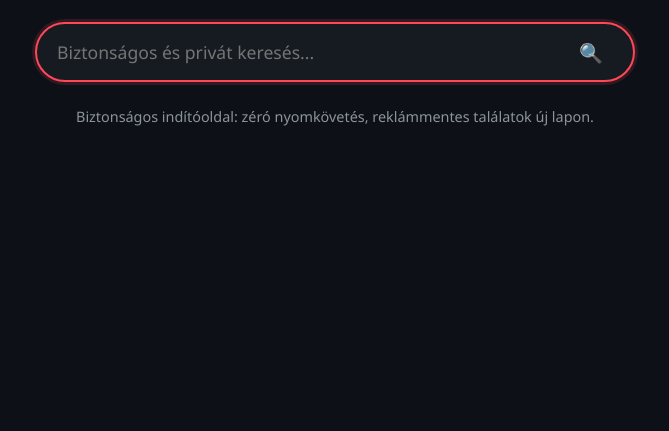
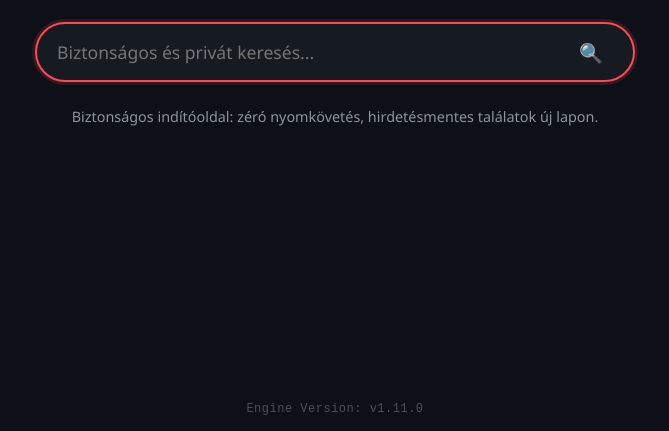
Before and after one commit to impericsabesz/imperisearch, a plain HTML site: page index.html in a window 1280 px wide. Shown: the part 369-800 px from the top of the page, without its empty margins (305-974 px from the left). Drawn offline with Linux system fonts and the light colour scheme.

Commit message:
Update index.html

```diff
--- a/index.html
+++ b/index.html
@@ -6,7 +6,7 @@
     <title>Imperifansub - Privát Kereső</title>
     <style>
         * { box-sizing: border-box; margin: 0; padding: 0; font-family: 'Segoe UI', -apple-system, sans-serif; }
-        body { background-color: #0d1117; color: #c9d1d9; min-height: 100vh; display: flex; flex-direction: column; align-items: center; justify-content: center; padding: 20px; }
+        body { background-color: #0d1117; color: #c9d1d9; min-height: 100vh; display: flex; flex-direction: column; align-items: center; justify-content: center; padding: 20px; position: relative; }
         .container { width: 100%; max-width: 600px; text-align: center; }
         h1 { font-size: 2.8rem; margin-bottom: 25px; color: #ff4757; font-weight: 700; letter-spacing: -1px; cursor: pointer; }
         .search-box { width: 100%; max-width: 600px; display: flex; background-color: #161b22; border: 2px solid #30363d; border-radius: 50px; padding: 6px 20px; margin-bottom: 25px; }
@@ -15,6 +15,7 @@
         .search-button { background: none; border: none; color: #8b949e; cursor: pointer; padding: 0 10px; font-size: 1.2rem; }
         .search-button:hover { color: #ff4757; }
         .info-msg { font-size: 0.9rem; color: #8b949e; margin-top: 10px; }
+        .version-badge { position: absolute; bottom: 15px; font-size: 0.75rem; color: #484f58; font-family: monospace; letter-spacing: 0.5px; }
     </style>
 </head>
 <body>
@@ -22,11 +23,10 @@
     <div class="container">
         <h1 onclick="location.reload()">IMPERI SEARCH</h1>
 
-        <!-- Közvetlen, biztonságos beküldés a DuckDuckGo HTML motorjának -->
+        <!-- Ez az űrlap közvetlenül a böngészőből nyitja meg a DuckDuckGo hivatalos, biztonságos és HTTPS-hitelesített oldalát, amit az ESET sem fog blokkolni -->
         <form action="https://duckduckgo.com" method="GET" target="_blank" class="search-box">
             <input type="text" name="q" class="search-input" placeholder="Biztonságos és privát keresés..." autofocus autocomplete="off">
 
-            <!-- Privát paraméterek: Reklámok letiltása (-1), Követés letiltása (-1), Magyar nyelv -->
             <input type="hidden" name="kp" value="-1">
             <input type="hidden" name="kh" value="-1">
             <input type="hidden" name="kl" value="hu-hu">
@@ -34,8 +34,11 @@
             <button type="submit" class="search-button">🔍</button>
         </form>
 
-        <div class="info-msg">Biztonságos indítóoldal: zéró nyomkövetés, reklámmentes találatok új lapon.</div>
+        <div class="info-msg">Biztonságos indítóoldal: zéró nyomkövetés, hirdetésmentes találatok új lapon.</div>
     </div>
+
+    <!-- Frissített verziószám -->
+    <div class="version-badge">Engine Version: v1.11.0</div>
 
 </body>
 </html>
```
